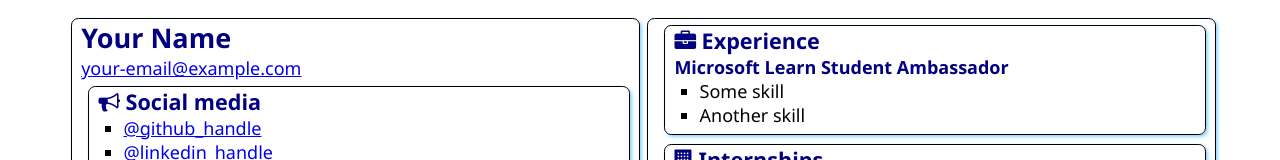
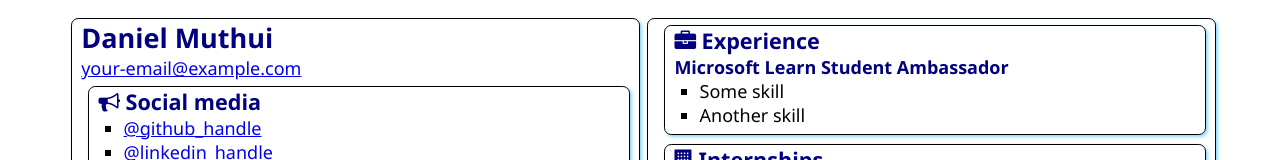
Before and after one commit to MuthuiDaniel/SATechnicalOnboarding, a plain HTML site: page src/index.html in a window 1280 px wide. Shown: the top 160 px of the page. Drawn offline with Linux system fonts and the light colour scheme.

Commit message:
Update index.html
Added My name

```diff
--- a/src/index.html
+++ b/src/index.html
@@ -12,7 +12,7 @@
 <body>
     <main>
         <article class="box">
-            <h1>Your Name</h1>
+            <h1>Daniel Muthui</h1>
             <div><a href="mailto:your.email@example.com">your-email@example.com</a></div>
 
             <section class="box">
```
